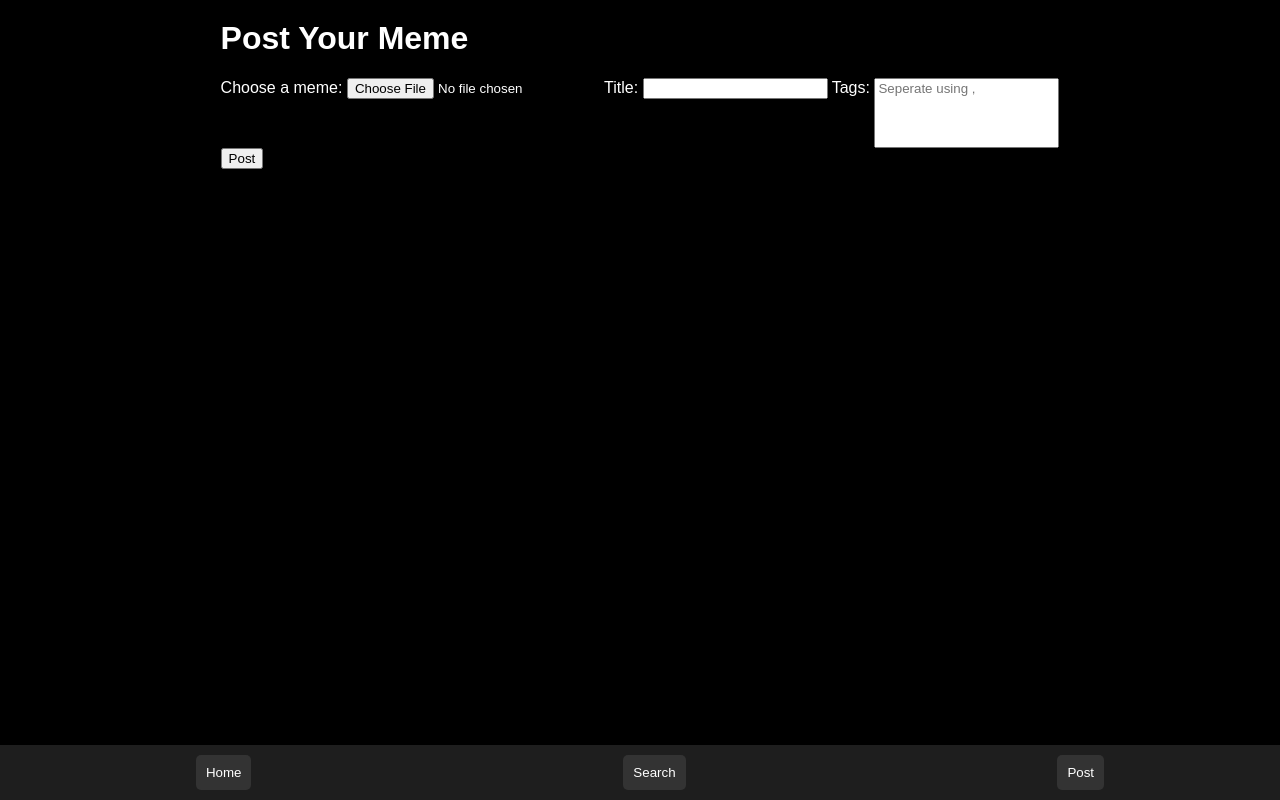
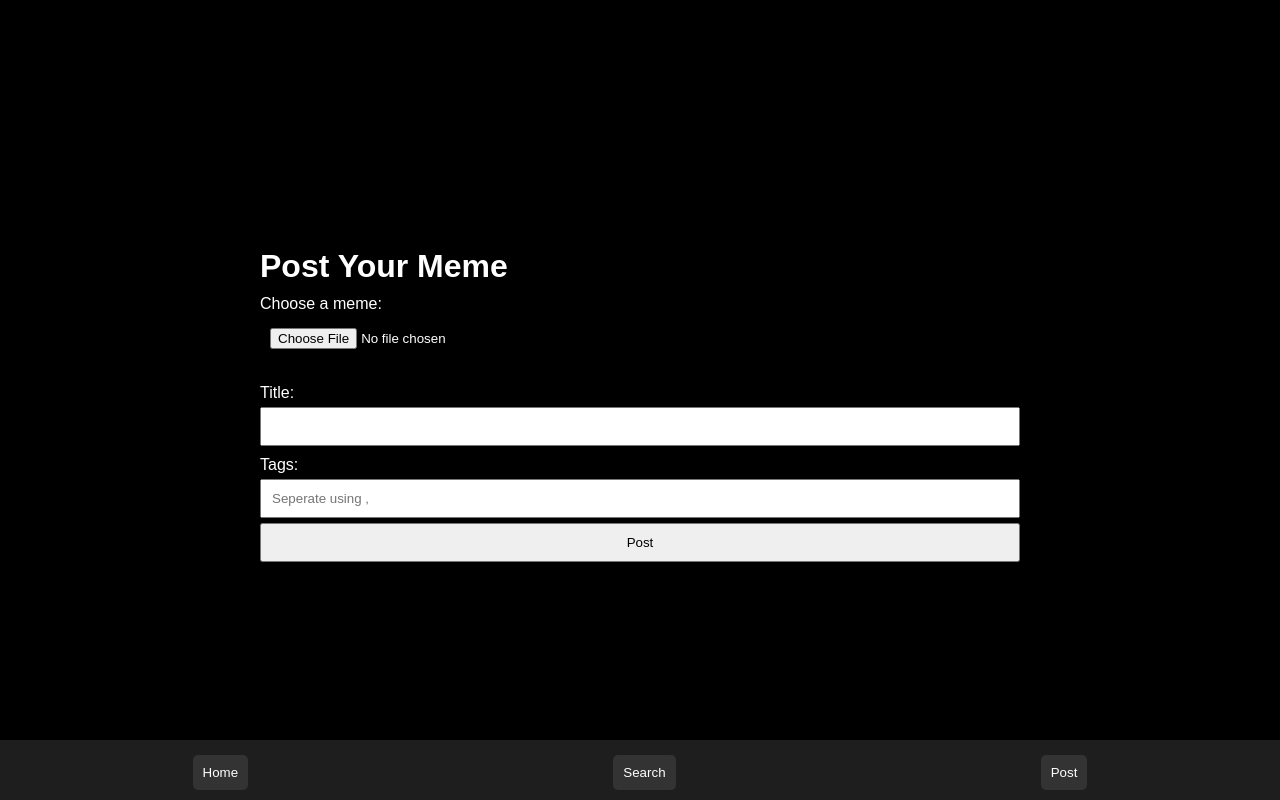
Before and after one commit to CoderLogy/MemeNet, a Flask app: page /post in a window 1280 px wide. Run offline with Flask 3, Linux system fonts and the light colour scheme; parts of the project's set-up code (start-up, migrations or seed data) failed here and were passed over; some libraries are stand-ins or nearby versions.

Commit message:
important changes

```diff
--- a/src/static/style.css
+++ b/src/static/style.css
@@ -128,11 +128,20 @@ footer button {
     }
 }
 
-#title{
+.title{
     position: relative;
     text-align: center;
 }
-#tags{
+.tags{
     position:relative;
     padding-bottom:50px;
 }
+
+#tags{
+    width: 150px;
+}
+
+#captcha{
+    position: relative;
+    margin: 2%;
+}
--- /dev/null
+++ b/src/static/style1.css
@@ -0,0 +1,100 @@
+/* Apply a CSS reset to remove default margin and padding */
+* {
+    margin: 0;
+    padding: 0;
+    box-sizing: border-box;
+}
+
+html {
+    height: 100%;
+}
+
+body {
+    margin: 0;
+    padding: 0;
+    font-family: Arial, sans-serif;
+    background-color: #000;
+    color: white;
+    display: flex;
+    flex-direction: column;
+    align-items: center;
+    justify-content: center;
+    min-height: 100vh;
+    /* Ensure the content takes the full height of the viewport */
+}
+
+h1 {
+    color: white;
+    margin-top: 10px;
+}
+
+main {
+    padding: 10px;
+    width: 100%;
+    max-width: 600px;
+    /* Adjust as needed */
+    margin: auto;
+    /* Center the content */
+}
+
+form {
+    display: flex;
+    flex-direction: column;
+}
+
+label {
+    margin-top: 10px;
+}
+
+input,
+button {
+    margin-top: 5px;
+    padding: 10px;
+}
+
+input[type="file"] {
+    margin-bottom: 15px;
+    /* Add extra spacing for file input */
+}
+
+#imagePreview {
+    max-width: 100%;
+    margin-top: 10px;
+    display: none;
+}
+
+footer {
+    position: fixed;
+    bottom: 0;
+    left: 0;
+    width: 100%;
+    background-color: #1e1e1e;
+    display: flex;
+    justify-content: space-around;
+    padding: 10px;
+    box-shadow: 0px -2px 5px rgba(0, 0, 0, 0.1);
+    z-index: 100;
+}
+
+footer button {
+    background-color: #333;
+    color: #fff;
+    padding: 10px;
+    border: none;
+    border-radius: 5px;
+    cursor: pointer;
+}
+
+/* Media query for larger screens */
+@media (min-width: 600px) {
+    main {
+        padding: 20px;
+    }
+}
+
+/* Media query for even larger screens */
+@media (min-width: 1000px) {
+    main {
+        max-width: 800px;
+    }
+}
--- a/src/templates/index.html
+++ b/src/templates/index.html
@@ -22,7 +22,7 @@
 <body>
     <main>
         {% for image in images %}
-        <h1 id="title">Title: {{image.title}}</h1>
+        <h1 class="title">Title: {{image.title}}</h1>
         <div class="container">
             <img class="image" src="{{ image.url }}" alt="Image">
             <div class="actions">
@@ -32,7 +32,7 @@
                 <!-- Add more action buttons as needed -->
             </div>
         </div>
-        <h1 id="tags">Tags: {{image.tags}}</h1>
+        <h1 class="tags">Tags: {{image.tags}}</h1>
         {% endfor %}
     </main>
     </div>
--- a/src/templates/post.html
+++ b/src/templates/post.html
@@ -5,7 +5,7 @@
     <meta charset="UTF-8">
     <meta name="viewport" content="width=device-width, initial-scale=1.0">
     <meta name="MemeNet" description="MemeNet is bringing you the best memes around the world">
-    <link rel="stylesheet" type="text/css" href="{{ url_for('static', filename='style.css')}}">
+    <link rel="stylesheet" type="text/css" href="{{ url_for('static', filename='style1.css')}}">
     <script type="text/javascript" src="{{ url_for('static', filename='firebase.js') }}"></script>
     <script src="https://hcaptcha.com/1/api.js" async defer></script>
     <!-- Google tag (gtag.js) -->
@@ -31,7 +31,7 @@
             <input type="text" id="title" name="title" required>
             <label for="tags">Tags:</label>
             <input type="text" id="tags" name="tags" placeholder="Seperate using ,"   required>
-            <div class="h-captcha" data-sitekey="c771c7cc-50d6-402f-985c-2a696ba27aad"></div>
+            <div class="h-captcha" id="captcha" data-sitekey="c771c7cc-50d6-402f-985c-2a696ba27aad"></div>
             <button type="submit">Post</button>
             <img id="imagePreview" alt="Image Preview" style="display: none; max-width: 100%; margin-top: 10px;">
         </form>
```
